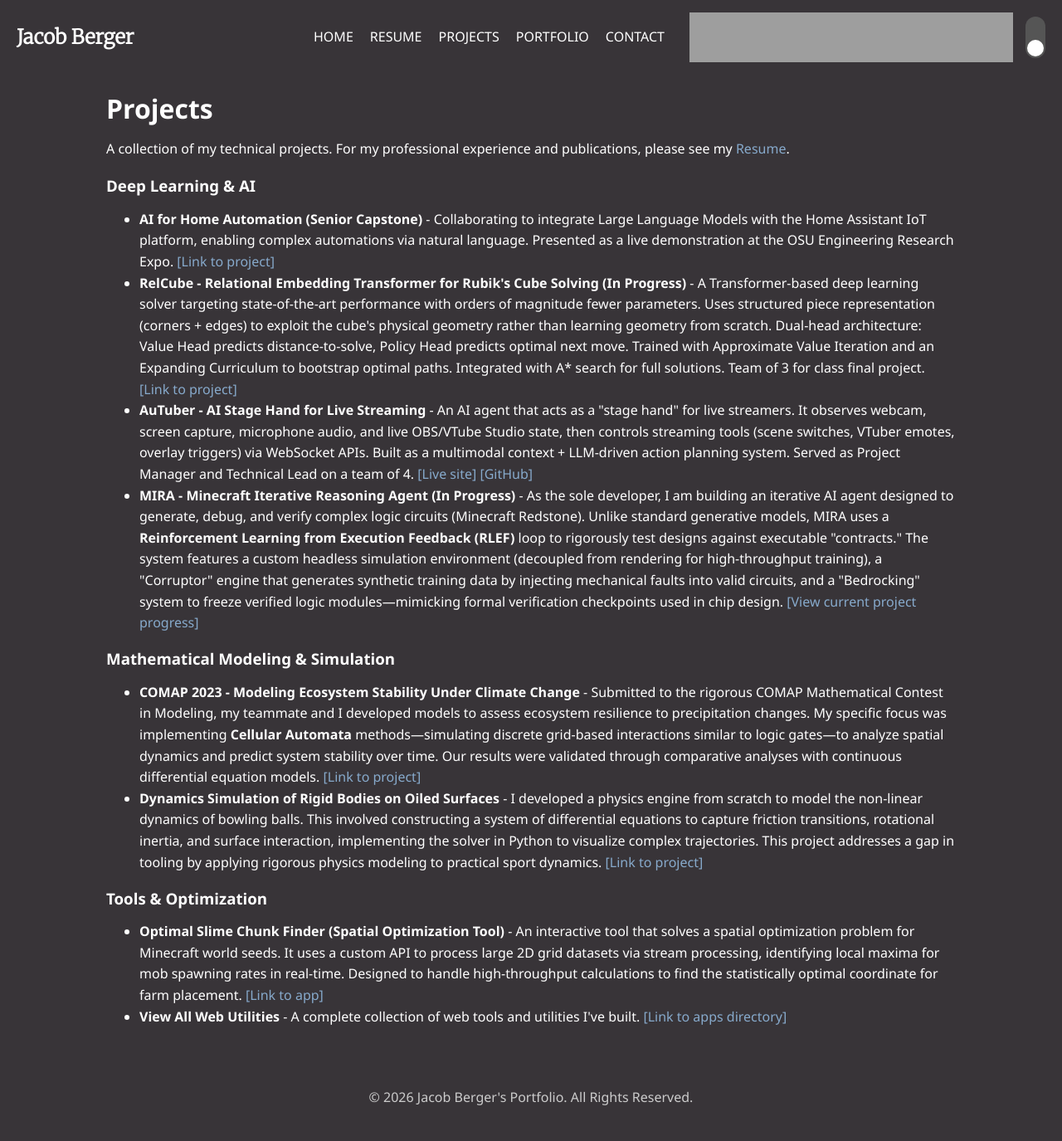
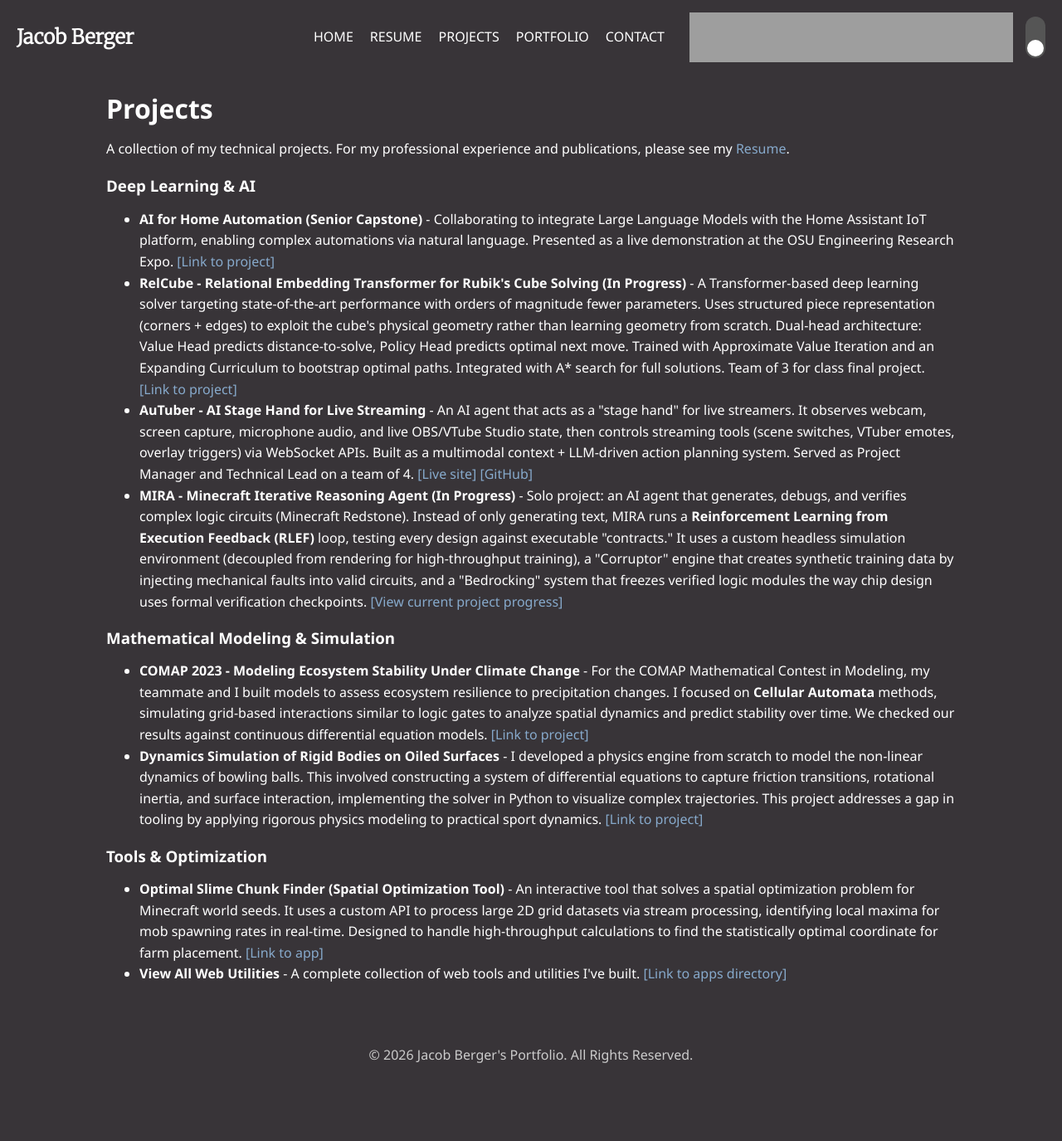
Before and after one commit to bergerjacob/bergerj-website, a Jekyll site: the page built from projects/index.html, in a window 1280 px wide. Shown: the whole page at 83% size. Built offline with Jekyll 4.4.1, drawn with Linux system fonts in a browser that asks for light colours; after the commit the page ends 1324 px from its top, so only the background shows below that.

Commit message:
drop gpa, em dashes, ai-isms

```diff
--- a/index.html
+++ b/index.html
@@ -10,7 +10,7 @@ layout: page
     <div class="text-container">
         <h2 class="description">Hi, I'm <span class="rainbow-text">Jacob Berger</span></h2>
         <p class="description">
-            I'm a PhD student in Artificial Intelligence at Oregon State University, working under Dr. Lizhong Chen at the STAR Lab. My research focuses on enforcing semantic constraints in language model decoding — work that led to a first-author paper currently under review at AAAI 2027 ("Parsimonious Decoding"). I'm also a technical contributor and cofounder at Lexel, an NLP SaaS startup, where I led proposal writing for our Phase I SBIR grant and build LLM pipelines from local GPUs to AWS, GCP, and Vercel. I hold a BS in Applied CS & Math from OSU (Summa Cum Laude, GPA 3.9+) and have deep experience across Python, PyTorch, LLM fine-tuning and serving, and Linux systems. I'm driven by the intersection of mathematical rigor and practical AI — building tools that are both principled and useful.
+            I'm a PhD student in Artificial Intelligence at Oregon State University, working under Dr. Lizhong Chen at the STAR Lab. My research focuses on enforcing semantic constraints in language model decoding, which led to a first-author paper currently under review at AAAI 2027 ("Parsimonious Decoding"). I'm also a technical contributor and cofounder at Lexel, an NLP SaaS startup, where I led proposal writing for our Phase I SBIR grant and build LLM pipelines from local GPUs to AWS, GCP, and Vercel. I hold a BS in Applied CS & Math from OSU, Summa Cum Laude, and work day to day in Python, PyTorch, and Linux on LLM fine-tuning and serving. I like problems where the math has to survive contact with a real system.
         </p>
     </div>
 </div>
--- a/projects/index.html
+++ b/projects/index.html
@@ -25,7 +25,7 @@ title: Projects
     </li>
     <li>
         <strong>MIRA - Minecraft Iterative Reasoning Agent (In Progress)</strong> -
-        As the sole developer, I am building an iterative AI agent designed to generate, debug, and verify complex logic circuits (Minecraft Redstone). Unlike standard generative models, MIRA uses a <strong>Reinforcement Learning from Execution Feedback (RLEF)</strong> loop to rigorously test designs against executable "contracts." The system features a custom headless simulation environment (decoupled from rendering for high-throughput training), a "Corruptor" engine that generates synthetic training data by injecting mechanical faults into valid circuits, and a "Bedrocking" system to freeze verified logic modules—mimicking formal verification checkpoints used in chip design.
+        Solo project: an AI agent that generates, debugs, and verifies complex logic circuits (Minecraft Redstone). Instead of only generating text, MIRA runs a <strong>Reinforcement Learning from Execution Feedback (RLEF)</strong> loop, testing every design against executable "contracts." It uses a custom headless simulation environment (decoupled from rendering for high-throughput training), a "Corruptor" engine that creates synthetic training data by injecting mechanical faults into valid circuits, and a "Bedrocking" system that freezes verified logic modules the way chip design uses formal verification checkpoints.
         <a href="https://github.com/bergerjacob/mira" target="_blank">[View current project progress]</a>
     </li>
 </ul>
@@ -34,7 +34,7 @@ title: Projects
 <ul>
     <li>
         <strong>COMAP 2023 - Modeling Ecosystem Stability Under Climate Change</strong> -
-        Submitted to the rigorous COMAP Mathematical Contest in Modeling, my teammate and I developed models to assess ecosystem resilience to precipitation changes. My specific focus was implementing <strong>Cellular Automata</strong> methods—simulating discrete grid-based interactions similar to logic gates—to analyze spatial dynamics and predict system stability over time. Our results were validated through comparative analyses with continuous differential equation models.
+        For the COMAP Mathematical Contest in Modeling, my teammate and I built models to assess ecosystem resilience to precipitation changes. I focused on <strong>Cellular Automata</strong> methods, simulating grid-based interactions similar to logic gates to analyze spatial dynamics and predict stability over time. We checked our results against continuous differential equation models.
         <a href="./documents/COMAP_2023.pdf" target="_blank">[Link to project]</a>
     </li>
     <li>
```
